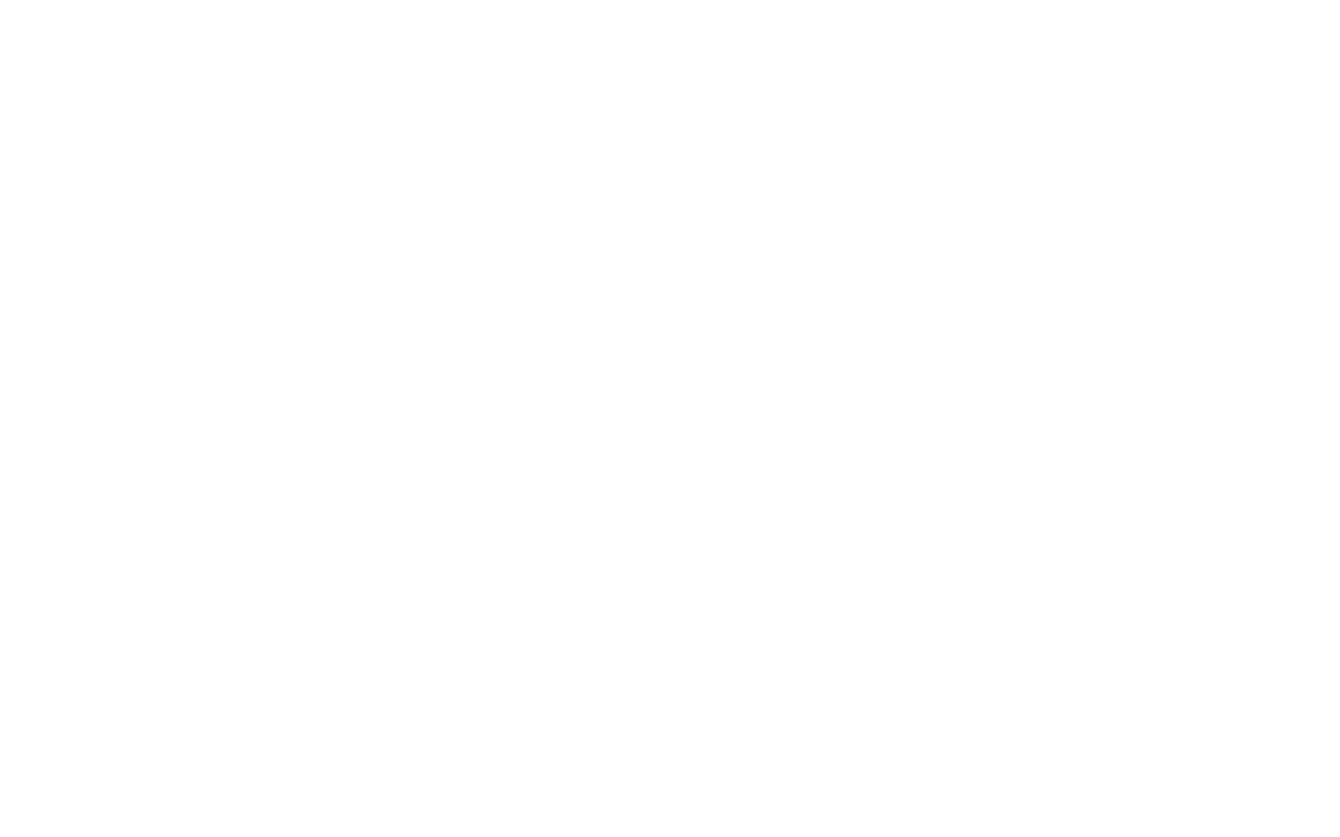
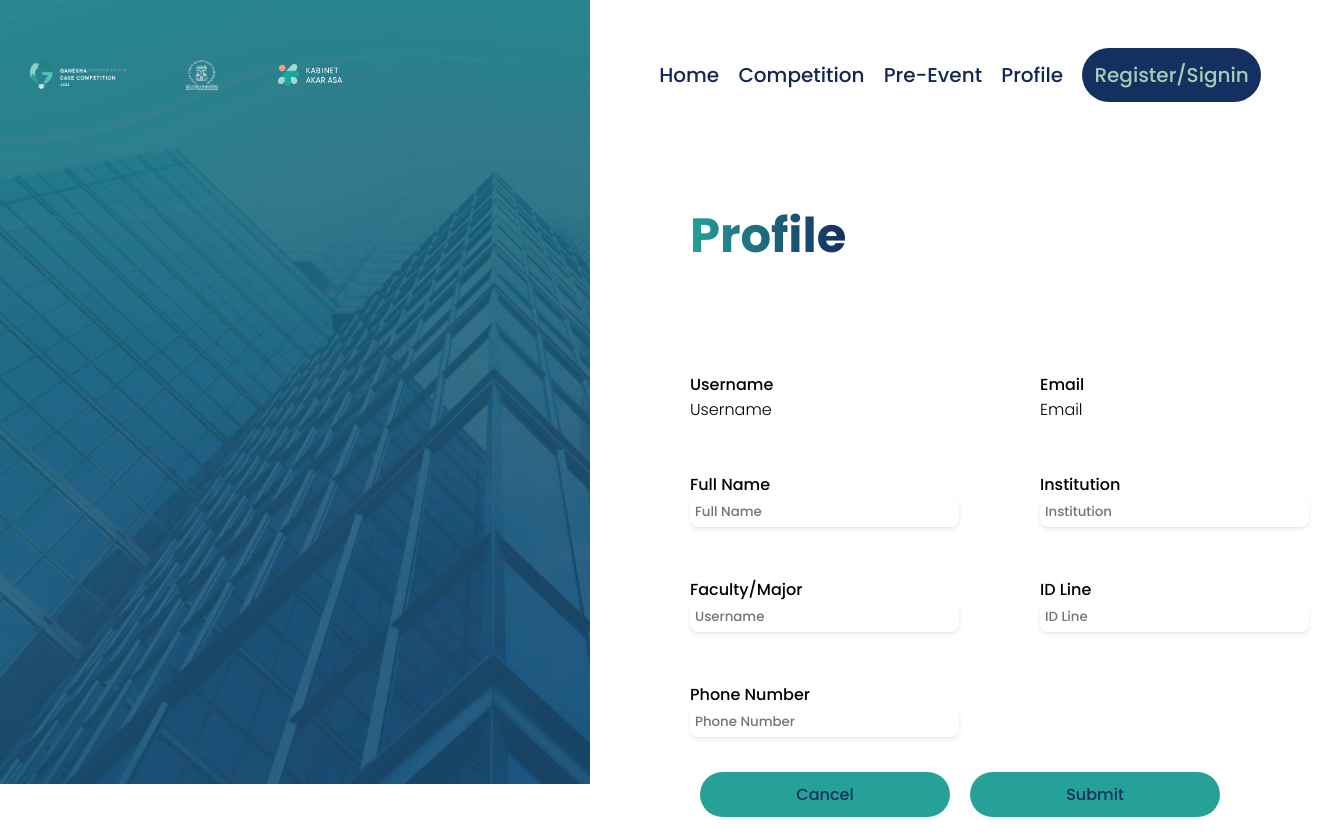
Before and after one commit to IloveNooodles/GICC, a React (Create React App) app in the folder frontend/: page /editprofile in a window 1280 px wide. Before the commit this address had no page. Shown: the whole page, 1340 px wide, since content can reach past the window. Before the commit the page ends 800 px from the top, so only its background shows below. Built offline with nearby package versions, Linux system fonts and the light colour scheme.

Commit message:
addig profile and edit profile

```diff
--- a/frontend/src/App.js
+++ b/frontend/src/App.js
@@ -11,6 +11,7 @@ import PreEventPage from "./pages/PreEventPage";
 import RegisterLeader from "./components/registerLeader";
 import RegisterMember from "./components/registerMember";
 import ProfilePage from "./pages/ProfilePage";
+import EditProfilePage from "./pages/EditProfilePage";
 
 import { BrowserRouter, Routes, Route } from "react-router-dom";
 
@@ -23,6 +24,7 @@ function App() {
         <Route path="/login" element={<Login />} />
         <Route path="/register" element={<Register />} />
         <Route path="/profile" element={<ProfilePage />} />
+        <Route path="/editprofile" element={<EditProfilePage />} />
         <Route path="/pre-event" element={<PreEventPage />} />
         <Route path="/register-leader" element={<RegisterLeader />} />
         <Route path="/register-member" element={<RegisterMember />} />
--- a/frontend/src/components/Home/gicc.css
+++ b/frontend/src/components/Home/gicc.css
@@ -101,7 +101,7 @@
   cursor: pointer;
 }
 
-.image-register-board{
+.image-register-board {
   width: 88px;
   height: 125px;
   margin-top: 16px;
--- a/frontend/src/components/login.css
+++ b/frontend/src/components/login.css
@@ -105,7 +105,7 @@
   align-items: center;
 }
 
-.login-form-container p{
+.login-form-container p {
   width: 150px;
 }
 
--- a/frontend/src/components/navbar.js
+++ b/frontend/src/components/navbar.js
@@ -14,7 +14,9 @@ function Navbar() {
           <Link
             to="/"
             className={`link-style ${
-              pathname === "/profile" ? "blue-text" : ""
+              pathname === "/profile" || pathname === "/editprofile"
+                ? "blue-text"
+                : ""
             }`}
           >
             Home
@@ -22,7 +24,9 @@ function Navbar() {
           <Link
             to="/competition"
             className={`link-style ${
-              pathname === "/profile" ? "blue-text" : ""
+              pathname === "/profile" || pathname === "/editprofile"
+                ? "blue-text"
+                : ""
             }`}
           >
             Competition
@@ -30,7 +34,9 @@ function Navbar() {
           <Link
             to="/pre-event"
             className={`link-style ${
-              pathname === "/profile" ? "blue-text" : ""
+              pathname === "/profile" || pathname === "/editprofile"
+                ? "blue-text"
+                : ""
             }`}
           >
             Pre-Event
@@ -38,7 +44,9 @@ function Navbar() {
           <Link
             to="/profile"
             className={`link-style ${
-              pathname === "/profile" ? "blue-text" : ""
+              pathname === "/profile" || pathname === "/editprofile"
+                ? "blue-text"
+                : ""
             }`}
           >
             Profile
--- /dev/null
+++ b/frontend/src/pages/EditProfilePage.js
@@ -0,0 +1,64 @@
+import "./ProfilePage.css";
+
+import Navbar from "../components/navbar";
+
+import { Link } from "react-router-dom";
+
+const EditProfilePage = () => {
+  return (
+    <div className="profile-root">
+      <div className="navbar-profile">
+        <Navbar className="blue-text" />
+      </div>
+      <div className="profile-container">
+        <div className="left-profile-container"></div>
+        <div className="right-profile-container">
+          <h1>Profile</h1>
+          <div className="right-text-content-profile">
+            <form action="submit">
+              <div className="items-text-profile">
+                <p>Username</p>
+                <span>Username</span>
+              </div>
+              <div className="items-text-profile">
+                <p>Full Name</p>
+                <input type="text" placeholder="Full Name" />
+              </div>
+              <div className="items-text-profile">
+                <p>Faculty/Major</p>
+                <input type="text" placeholder="Username" />
+              </div>
+              <div className="items-text-profile">
+                <p>Phone Number</p>
+                <input type="text" placeholder="Phone Number" />
+              </div>
+              <div className="items-text-profile">
+                <p>Email</p>
+                <span>Email</span>
+              </div>
+              <div className="items-text-profile">
+                <p>Institution</p>
+                <input type="text" placeholder="Institution" />
+              </div>
+              <div className="items-text-profile">
+                <p>ID Line</p>
+                <input type="text" placeholder="ID Line" />
+              </div>
+            </form>
+          </div>
+          <div className="right-buttons">
+            <div className="right-buttons-horizontal">
+              <Link to="/profile">
+                <button className="buttons light-blue-button">Cancel</button>
+              </Link>
+              <Link to="/">
+                <button className="buttons light-blue-button">Submit</button>
+              </Link>
+            </div>
+          </div>
+        </div>
+      </div>
+    </div>
+  );
+};
+export default EditProfilePage;
--- a/frontend/src/pages/ProfilePage.css
+++ b/frontend/src/pages/ProfilePage.css
@@ -9,7 +9,7 @@
 }
 
 .left-profile-container {
-  max-width: 38vw;
+  max-width: 50vw;
   background: url("../components/assets/login-decoration.png") no-repeat;
   background-size: 50vw;
 }
@@ -51,6 +51,17 @@
   -webkit-text-fill-color: transparent;
 }
 
+.right-text-content-profile form {
+  margin-top: 50px;
+  display: flex;
+  flex-direction: column;
+  flex-wrap: wrap;
+  gap: 50px;
+  height: 400px;
+  width: 300px;
+  font-size: 16px;
+}
+
 .right-text-content-profile {
   margin-top: 50px;
   display: flex;
@@ -64,6 +75,22 @@
 
 .right-text-content-profile span {
   font-weight: 300;
+}
+
+.right-text-content-profile input {
+  width: fit-content;
+  padding: 5px;
+  border: 1px solid rgba(60, 66, 87, 0.12);
+  box-sizing: border-box;
+  box-shadow: 0px 2px 5px rgba(0, 0, 0, 0.08), 0px 1px 1px rgba(0, 0, 0, 0.04);
+  border-radius: 8px;
+  outline: none;
+  border: none;
+  transition: 0.7s ease;
+}
+
+.right-text-content-profile input:focus {
+  border: 1px black solid;
 }
 
 .items-text-profile {
@@ -97,3 +124,8 @@
 .white-text {
   color: white;
 }
+
+.right-buttons a {
+  width: auto;
+  height: auto;
+}
--- a/frontend/src/pages/ProfilePage.js
+++ b/frontend/src/pages/ProfilePage.js
@@ -2,10 +2,12 @@ import "./ProfilePage.css";
 
 import Navbar from "../components/navbar";
 
+import { Link } from "react-router-dom";
+
 const ProfilePage = () => {
   return (
     <div className="profile-root">
-    <div className="navbar-profile">
+      <div className="navbar-profile">
         <Navbar className="blue-text" />
       </div>
       <div className="profile-container">
@@ -44,14 +46,18 @@ const ProfilePage = () => {
           </div>
           <div className="right-buttons">
             <div className="right-buttons-horizontal">
-              <button className="buttons light-blue-button">
-                Edit Profile
-              </button>
+              <Link to="/editprofile">
+                <button className="buttons light-blue-button">
+                  Edit Profile
+                </button>
+              </Link>
               <button className="buttons light-blue-button">
                 Change Password
               </button>
             </div>
-            <button className="buttons white-text">Log Out</button>
+            <Link to="/">
+              <button className="buttons white-text">Log Out</button>
+            </Link>
           </div>
         </div>
       </div>
```
